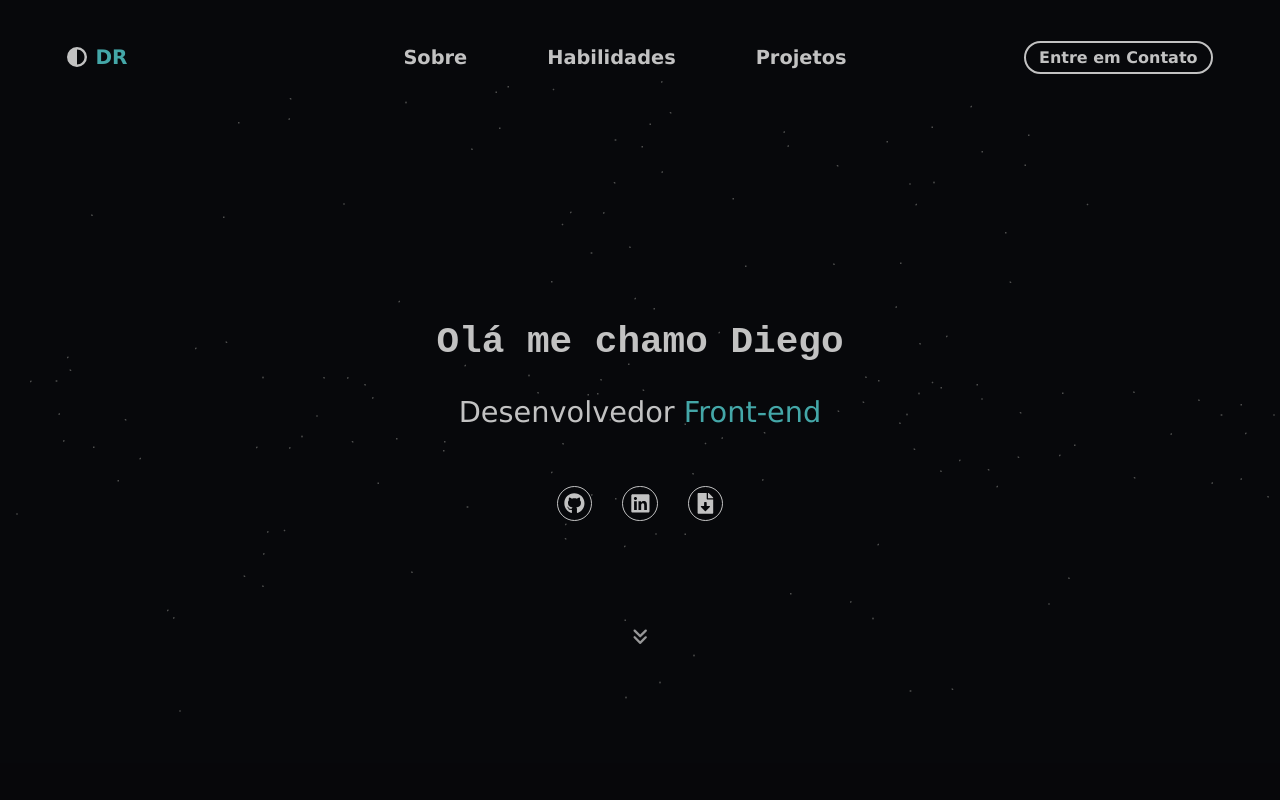
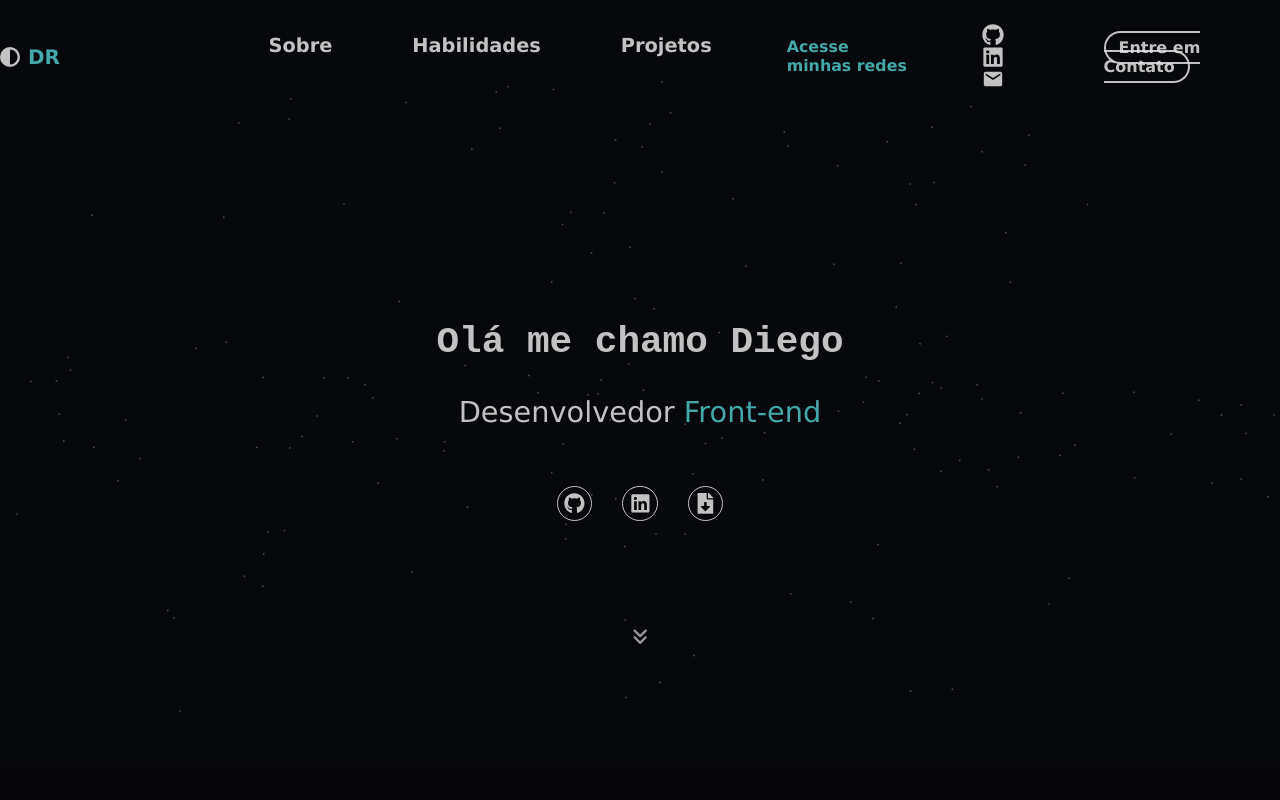
Before and after one commit to diegoramosds/projeto-portfolio, a React (Vite) app in the folder projeto-portfolio/: page / in a window 1280 px wide. Shown: the top 800 px of the page. Built offline with nearby package versions, Linux system fonts and the light colour scheme.

Commit message:
Implementando icons na navbar

```diff
--- a/projeto-portfolio/src/Components/NavBar/NavBar.jsx
+++ b/projeto-portfolio/src/Components/NavBar/NavBar.jsx
@@ -1,7 +1,8 @@
 import { useState } from 'react';
 
 import './NavBar.css';
-import { FaBars, FaTimes  } from 'react-icons/fa';
+import { FaBars, FaGithub, FaLinkedin, FaTimes  } from 'react-icons/fa';
+import { MdEmail } from 'react-icons/md';
 import DarkMode from '../DarkMode/DarkMode';
 
 
@@ -48,6 +49,7 @@ function Header() {
   }
     return (
 
+      <>
       <div className="header-container">
         <div className='header-background'>
          <div className='darkmode-container'>
@@ -59,7 +61,7 @@ function Header() {
 
           {isOpen && <div className="overlay" onClick={closeMenu}></div>}
 
-          {!isOpen && <div className="hamburger" onClick={toggleMenu}>
+          {!isOpen && <div className="hamburger open-modal" onClick={toggleMenu}>
           <FaBars className="icon rotate"/> </div>
           }
 
@@ -71,6 +73,15 @@ function Header() {
             <a  onClick={scrollToSkills} className="custom-link skill">Habilidades</a>
             <a onClick={scrollToProjects} className="custom-link project">Projetos</a>
             <a onClick={scrollToContact} className="custom-link mobile-contact">Entre em Contato</a>
+            <h6>Acesse minhas redes</h6>
+            <div className='icons-nav'>
+              <a href="https://github.com/diegoramosds"target="_blank" rel="preload" aria-label="Visite meu GitHub">
+                        <FaGithub title='Acessar github'/></a>
+                        <a href="https://www.linkedin.com/in/diego-rds/" target="_blank" rel="preload"  aria-label="Visite meu LinkedIn">
+                        <FaLinkedin title='Acessar LinkedIn'/></a>
+                        <a href="mailto:diegoramos370@gmail.com" target="_blank" rel="noopener noreferrer" aria-label="Mande um email">
+              <MdEmail/></a>
+            </div>
             </nav>
           </div>
           <div className="contact">
@@ -78,5 +89,6 @@ function Header() {
           </div>
         </div>
     </div>
+      </>
     );}
 export default Header;
```
